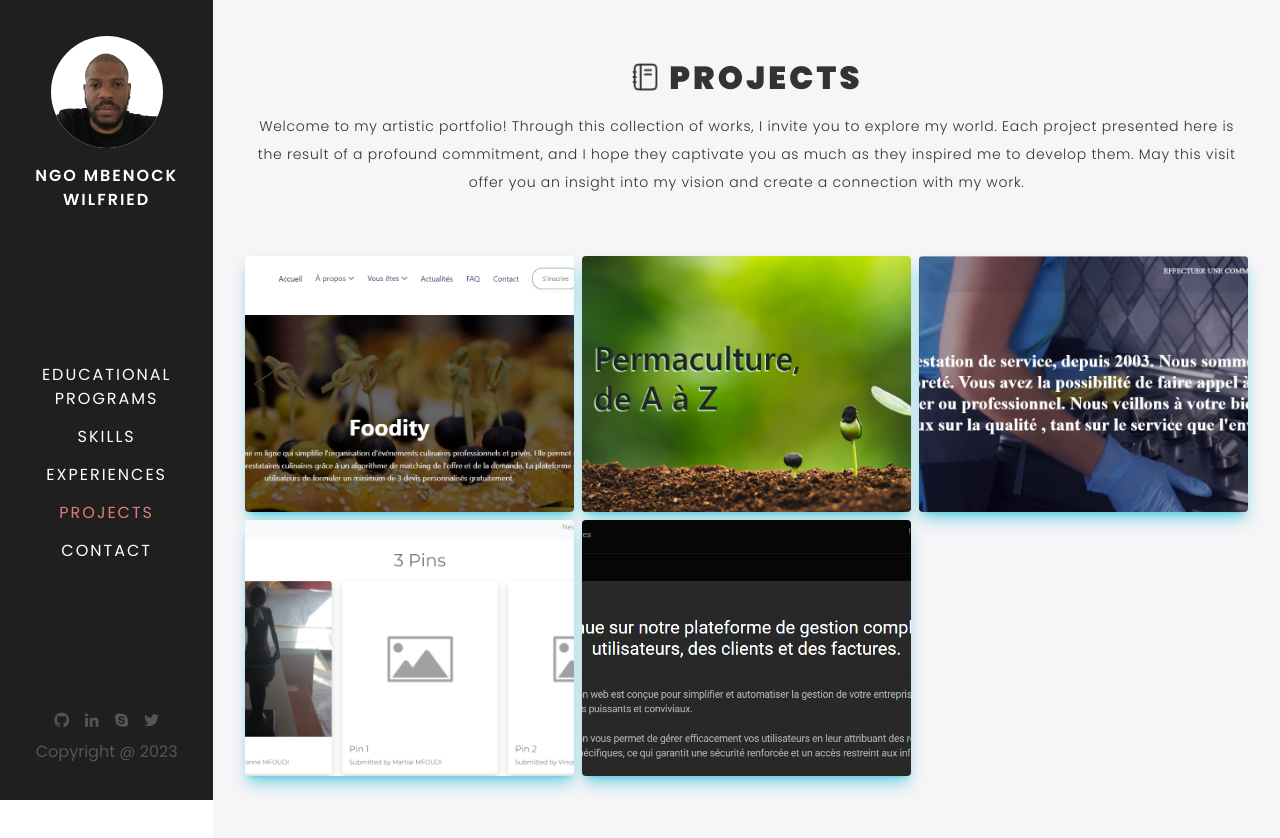
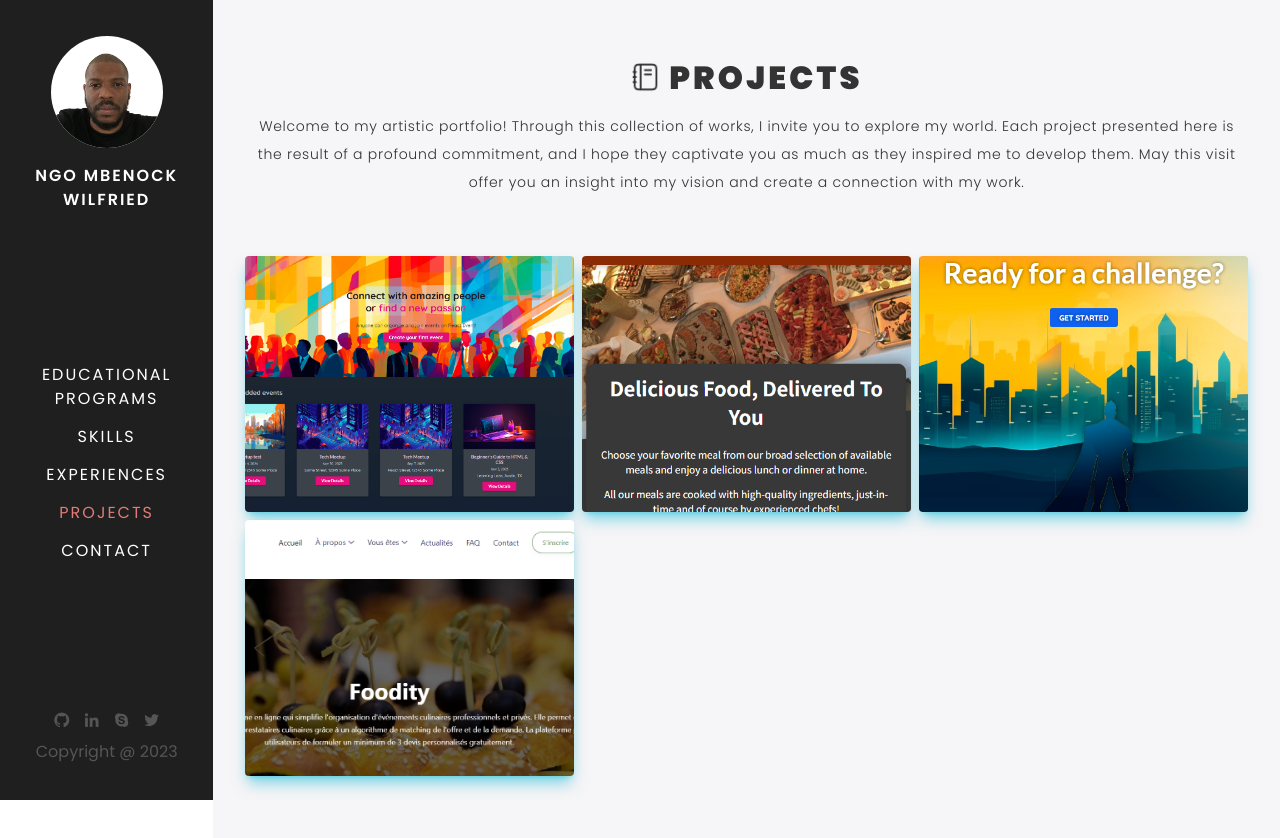
Before and after one commit to willl-8523/Portfolio, a React (Create React App) app: page /projects in a window 1280 px wide. Shown: the top 838 px of the page. Built offline with nearby package versions, Linux system fonts and the light colour scheme.

Commit message:
Update portoflio page and data

```diff
--- a/src/components/portfolio/Portfolio.component.jsx
+++ b/src/components/portfolio/Portfolio.component.jsx
@@ -36,10 +36,9 @@ const PortfolioComponent = ({
           </div>
           <Link
             to={vue}
-            className="text-center font-bold text-red-color p-1 text-sm hover:underline duration-300"
+            className="flex justify-center items-center font-bold mx-auto text-red-color text-sm hover:underline duration-300"
             target="_blank"
-          >
-            <i className="bx bxl-github"></i> {'>'} View source code
+          >View Demo
           </Link>
         </div>
       </div>
--- a/src/data/portfolioData.jsx
+++ b/src/data/portfolioData.jsx
@@ -1,4 +1,40 @@
 const Data = [
+  {
+    id: 4,
+    image: require('../assets/event-app.png'),
+    img_dec: 'Event-app',
+    nom: 'Full-stack event app',
+    description: 'Connect with amazing people or find a new passion',
+    technos: [
+      { id: 1, techno: 'react', technoCol: 'bg-react' },
+      { id: 2, techno: 'nextJS', technoCol: 'bg-symfony' },
+    ],
+    vue: 'https://next-event-app-swart.vercel.app/',
+  },
+  {
+    id: 3,
+    image: require('../assets/food-order-app.png'),
+    img_dec: 'Food_order_app',
+    nom: 'Front-end Food order app',
+    description: 'Order your food in our application',
+    technos: [
+      { id: 1, techno: 'react', technoCol: 'bg-react' },
+      { id: 2, techno: 'git', technoCol: 'bg-git' },
+    ],
+    vue: 'https://react-http-d6045.web.app/',
+  },
+  {
+    id: 2,
+    image: require('../assets/challenges-app.png'),
+    img_dec: 'Add_challenges',
+    nom: 'Task management',
+    description: 'Take up your challenges',
+    technos: [
+      { id: 1, techno: 'react', technoCol: 'bg-react' },
+      { id: 2, techno: 'git', technoCol: 'bg-git' },
+    ],
+    vue: 'https://challenges-app-5ff7c.firebaseapp.com/',
+  },
   {
     id: 1,
     image: require('../assets/foodity.png'),
@@ -12,71 +48,6 @@ const Data = [
     ],
     vue: 'https://accueil.foodity.fr/',
   },
-  {
-    id: 2,
-    image: require('../assets/permaculture_img.png'),
-    img_dec: 'permaculture_img',
-    nom: 'Permaculture',
-    description: 'Front-End Revamp of the Web Application.',
-    technos: [
-      { id: 1, techno: 'html5', technoCol: 'bg-html5' },
-      { id: 2, techno: 'css3', technoCol: 'bg-css3' },
-      { id: 3, techno: 'bootstrap', technoCol: 'bg-bootstrap' },
-    ],
-    vue: 'https://github.com/willl-8523/Permaculture',
-  },
-  {
-    id: 3,
-    image: require('../assets/propar.png'),
-    img_dec: 'propar_img',
-    nom: 'PROPAR',
-    description:
-      'The idea is to manage a cleaning company catering to both professionals and individuals.',
-    technos: [
-      { id: 1, techno: 'html5', technoCol: 'bg-html5' },
-      { id: 2, techno: 'css3', technoCol: 'bg-css3' },
-      { id: 3, techno: 'bootstrap', technoCol: 'bg-bootstrap' },
-      { id: 4, techno: 'js', technoCol: 'bg-js' },
-      { id: 5, techno: 'php', technoCol: 'bg-php' },
-      { id: 6, techno: 'symfony', technoCol: 'bg-symfony' },
-      { id: 7, techno: 'trello', technoCol: 'bg-trello' },
-      { id: 8, techno: 'git', technoCol: 'bg-git' },
-    ],
-    vue: 'https://github.com/willl-8523/Propar',
-  },
-  {
-    id: 4,
-    image: require('../assets/panterest_clone.png'),
-    img_dec: 'panterest_img',
-    nom: 'Panterest',
-    description:
-      'The idea of this project is to create a clone of pinterest.fr.',
-    technos: [
-      { id: 1, techno: 'html5', technoCol: 'bg-html5' },
-      { id: 2, techno: 'css3', technoCol: 'bg-css3' },
-      { id: 3, techno: 'bootstrap', technoCol: 'bg-bootstrap' },
-      { id: 4, techno: 'js', technoCol: 'bg-js' },
-      { id: 5, techno: 'symfony', technoCol: 'bg-symfony' },
-      { id: 6, techno: 'git', technoCol: 'bg-git' },
-    ],
-    vue: 'https://github.com/willl-8523/Panterest-clone',
-  },
-  {
-    id: 5,
-    image: require('../assets/gestion_clients_factures.png'),
-    img_dec: 'gestion_clients_factures',
-    nom: 'Management of Clients and Invoices',
-    description:
-      'The aim of this project is to manage users, their customers and invoices.',
-    technos: [
-      { id: 1, techno: 'html5', technoCol: 'bg-html5' },
-      { id: 2, techno: 'bootstrap', technoCol: 'bg-bootstrap' },
-      { id: 3, techno: 'symfony', technoCol: 'bg-symfony' },
-      { id: 4, techno: 'react', technoCol: 'bg-react' },
-      { id: 5, techno: 'git', technoCol: 'bg-git' },
-    ],
-    vue: 'https://github.com/willl-8523/ApiPlatform-React',
-  },
 ];
 
 export default Data;
--- a/src/pages/Portfolio.page.jsx
+++ b/src/pages/Portfolio.page.jsx
@@ -5,7 +5,7 @@ import NoteBook from '../assets/logo_competences/notebook.png';
 
 const Portfolio = () => {
   return (
-    <div className="my-6 px-5 max-w-6xl w-full ">
+    <div className="my-6 px-5 max-w-6xl w-full mx-auto">
       <div className="min-h-screen">
         <div className="portfolioHeader max-w-full basis-full flex-flex-xs-12 px-2 py-5 text-center text-very-dark-gray">
           <h1 className="text-32px font-black uppercase tracking-widest my-2.5 relative">
```
